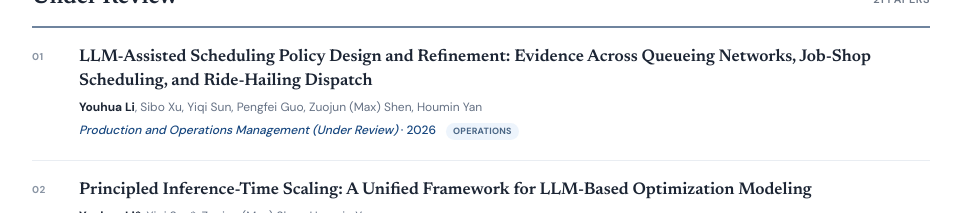
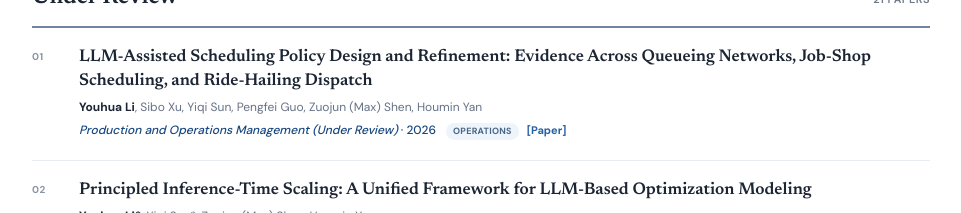
Before and after one commit to youhua97/youhua97.github.io, a Next.js app: page / in a window 1280 px wide. Shown: the part 2060-2273 px from the top of the page, without its empty margins (159-1120 px from the left). Built offline with nearby package versions, Linux system fonts and the light colour scheme.

Commit message:
Add POMS manuscript link

```diff
--- a/app/data.ts
+++ b/app/data.ts
@@ -15,6 +15,8 @@ export const underReview: Paper[] = [
       "Youhua Li, Sibo Xu, Yiqi Sun, Pengfei Guo, Zuojun (Max) Shen, Houmin Yan",
     venue: "Production and Operations Management (Under Review)",
     year: "2026",
+    href:
+      "https://www.researchgate.net/publication/411058050_LLM-Assisted_Scheduling_Policy_Design_and_Refinement_Evidence_Across_Queueing_Networks_Job-Shop_Scheduling_and_Ride-Hailing_Dispatch",
     tag: "Operations",
   },
   {
```
Also changed, not shown: 1 other file (tests, documents, lock files or other folders).
